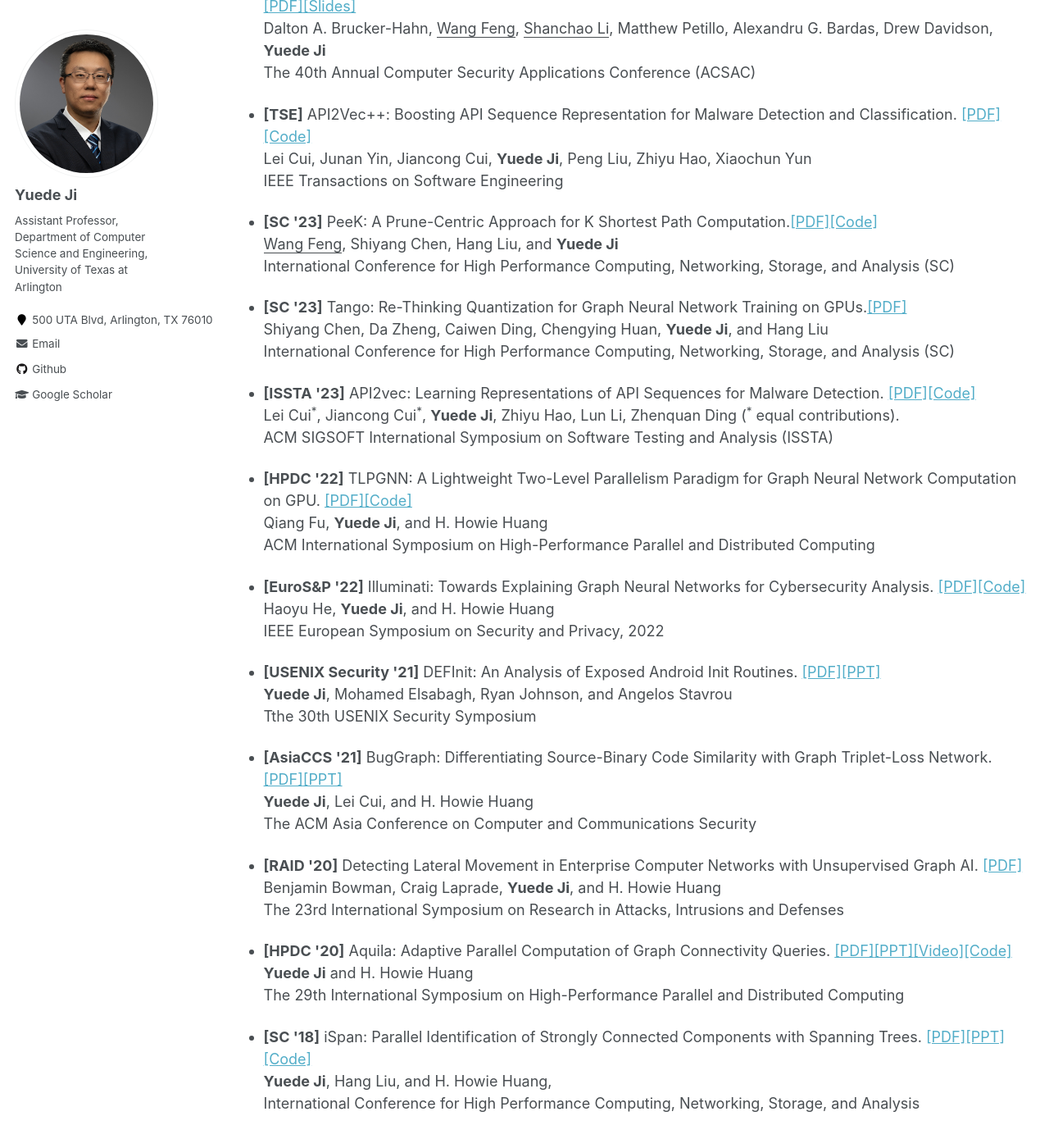
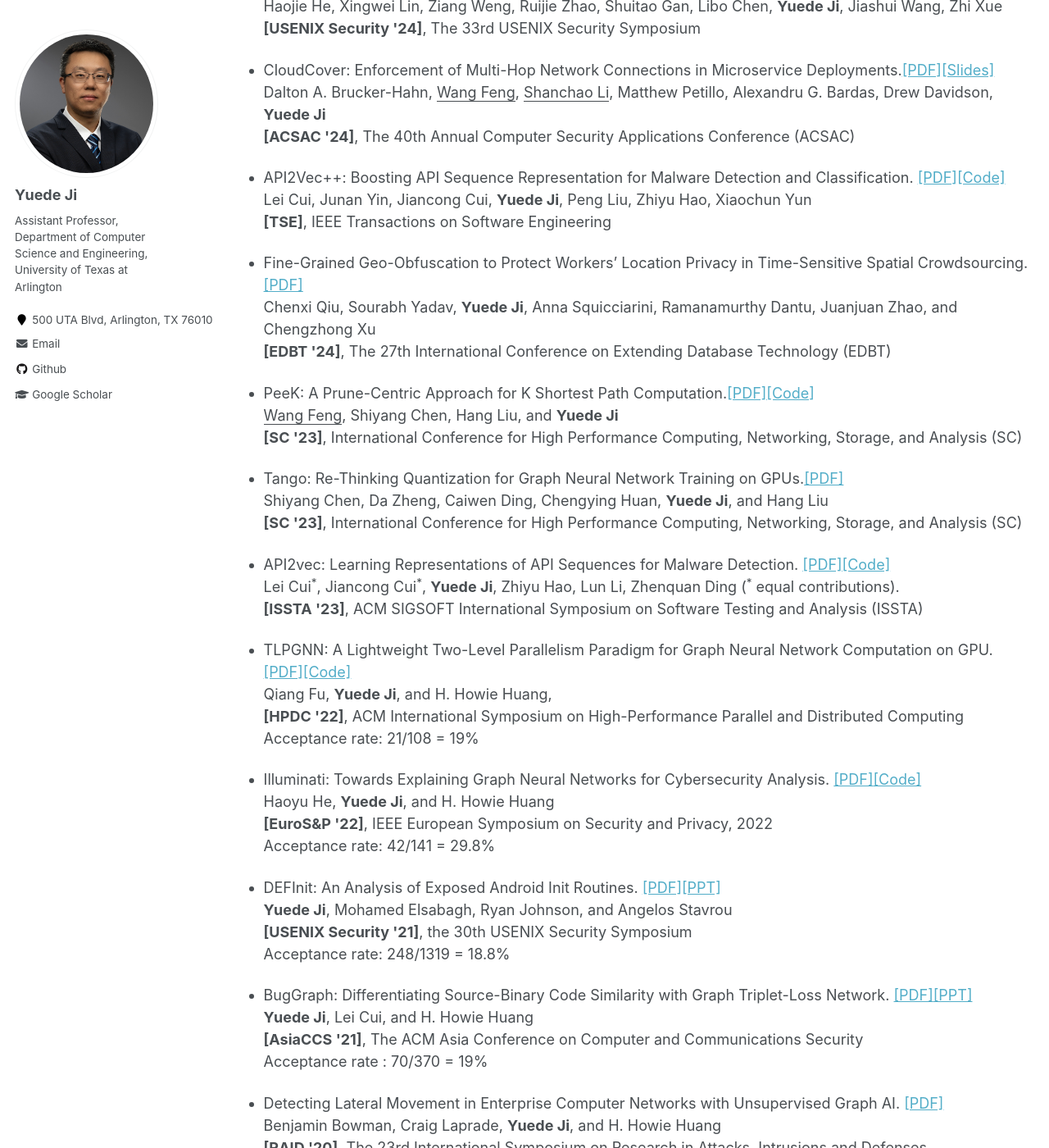
Before and after one commit to yuede/yuede.github.io, a Jekyll site: the page built from _pages/selected_publications.md, in a window 1280 px wide and 1400 px high, scrolled down 483 px. Shown: the whole window at 82% size. Built offline with Jekyll 4.4.1, drawn with Linux system fonts in a browser that asks for light colours; some of the changed text lies outside the part shown.

Commit message:
update publication

```diff
--- a/_pages/selected_publications.md
+++ b/_pages/selected_publications.md
@@ -10,55 +10,65 @@ author_profile: true
 
 Here is the [full publication list.](./publications_full.md) The students advised by me are <u>underlined</u>.
 
-* <strong>[EuroSys \'25]</strong> BINGO: Radix-based Bias Factorization for Random Walk on Dynamic Graphs.<br/>
+* HuggingGraph: Understanding the Supply Chain of LLM Ecosystem. [[PDF]](https://arxiv.org/pdf/2507.14240)<br/>
+<u>Mohammad Shahedur Rahman</u>, Peng Gao, <strong>Yuede Ji</strong><br/>
+<strong>[CIKM \'25]</strong>, 34th ACM International Conference on Information and Knowledge Management (CIKM), 2025<br/>
+
+* BINGO: Radix-based Bias Factorization for Random Walk on Dynamic Graphs.[[PDF]](https://dl.acm.org/doi/10.1145/3689031.3717456)<br/>
 Pinhuan Wang, Chengying Huan, Zhibin Wang, Chen Tian, <strong>Yuede Ji</strong>, Hang Liu<br/>
-ACM EuroSys 2025
+<strong>[EuroSys \'25]</strong>, ACM EuroSys 2025<br/>
 
-* <strong>[USENIX Security \'24]</strong> Code is not Natural Language: Unlock the Power of Semantics-Oriented Graph Representation for Binary Code Similarity Detection.<br/>
+* Code is not Natural Language: Unlock the Power of Semantics-Oriented Graph Representation for Binary Code Similarity Detection.<br/>
 Haojie He, Xingwei Lin, Ziang Weng, Ruijie Zhao, Shuitao Gan, Libo Chen, <strong>Yuede Ji</strong>, Jiashui Wang, Zhi Xue<br/>
-The 33rd USENIX Security Symposium<br/>
+<strong>[USENIX Security \'24]</strong>, The 33rd USENIX Security Symposium<br/>
 
-* <strong>[ACSAC \'24]</strong> CloudCover: Enforcement of Multi-Hop Network Connections in Microservice Deployments.[[PDF]](./24_ACSAC_CloudCover.pdf)[[Slides]](https://www.acsac.org/2024/files/web/slides/brucker-hahn-219-cloudcover.pptx)<br/>
+* CloudCover: Enforcement of Multi-Hop Network Connections in Microservice Deployments.[[PDF]](./24_ACSAC_CloudCover.pdf)[[Slides]](https://www.acsac.org/2024/files/web/slides/brucker-hahn-219-cloudcover.pptx)<br/>
 Dalton A. Brucker-Hahn, <u>Wang Feng</u>, <u>Shanchao Li</u>, Matthew Petillo, Alexandru G. Bardas, Drew Davidson, <strong>Yuede Ji</strong><br/>
-The 40th Annual Computer Security Applications Conference (ACSAC)<br/>
+<strong>[ACSAC \'24]</strong>, The 40th Annual Computer Security Applications Conference (ACSAC)<br/>
 
-* <strong>[TSE]</strong> API2Vec++: Boosting API Sequence Representation for Malware Detection and Classification. [[PDF]](https://ieeexplore.ieee.org/document/10586831)[[Code]](https://github.com/Coming98/API2Vec)<br/>
+* API2Vec++: Boosting API Sequence Representation for Malware Detection and Classification. [[PDF]](https://ieeexplore.ieee.org/document/10586831)[[Code]](https://github.com/Coming98/API2Vec)<br/>
 Lei Cui, Junan Yin, Jiancong Cui, <strong>Yuede Ji</strong>, Peng Liu, Zhiyu Hao, Xiaochun Yun<br/>
-IEEE Transactions on Software Engineering<br/>
+<strong>[TSE]</strong>, IEEE Transactions on Software Engineering<br/>
 
-* <strong>[SC \'23]</strong> PeeK: A Prune-Centric Approach for K Shortest Path Computation.[[PDF]](../files/23_SC_PeeK.pdf)[[Code]](https://github.com/SC-Lab-Go/PeeK)<br/>
+
+* Fine-Grained Geo-Obfuscation to Protect Workers’ Location Privacy in Time-Sensitive Spatial Crowdsourcing. [[PDF]](https://openproceedings.org/2024/conf/edbt/paper-94.pdf)<br/>
+Chenxi Qiu, Sourabh Yadav, <strong>Yuede Ji</strong>, Anna Squicciarini, Ramanamurthy Dantu, Juanjuan Zhao, and Chengzhong Xu<br/>
+<strong>[EDBT \'24]</strong>, The 27th International Conference on Extending Database Technology (EDBT)<br/>
+
+* PeeK: A Prune-Centric Approach for K Shortest Path Computation.[[PDF]](../files/23_SC_PeeK.pdf)[[Code]](https://github.com/SC-Lab-Go/PeeK)<br/>
 <u>Wang Feng</u>, Shiyang Chen, Hang Liu, and <strong>Yuede Ji</strong><br/>
-International Conference for High Performance Computing, Networking, Storage, and Analysis (SC)<br/>
+<strong>[SC \'23]</strong>, International Conference for High Performance Computing, Networking, Storage, and Analysis (SC)<br/>
 
-* <strong>[SC \'23]</strong> Tango: Re-Thinking Quantization for Graph Neural Network Training on GPUs.[[PDF]](../files/23_SC_Tango.pdf)<br/>
+* Tango: Re-Thinking Quantization for Graph Neural Network Training on GPUs.[[PDF]](../files/23_SC_Tango.pdf)<br/>
 Shiyang Chen, Da Zheng, Caiwen Ding, Chengying Huan, <strong>Yuede Ji</strong>, and Hang Liu<br/>
-International Conference for High Performance Computing, Networking, Storage, and Analysis (SC)<br/>
+<strong>[SC \'23]</strong>, International Conference for High Performance Computing, Networking, Storage, and Analysis (SC)<br/>
 
-* <strong>[ISSTA \'23]</strong> API2vec: Learning Representations of API Sequences for Malware Detection. [[PDF]](../files/23_ISSTA_API2Vec.pdf)[[Code]](https://github.com/Coming98/API2Vec)<br/>
+* API2vec: Learning Representations of API Sequences for Malware Detection. [[PDF]](../files/23_ISSTA_API2Vec.pdf)[[Code]](https://github.com/Coming98/API2Vec)<br/>
 Lei Cui<sup>\*</sup>, Jiancong Cui<sup>\*</sup>, <strong>Yuede Ji</strong>, Zhiyu Hao, Lun Li, Zhenquan Ding (<sup>\*</sup> equal contributions).<br/>
-ACM SIGSOFT International Symposium on Software Testing and Analysis (ISSTA)<br/>
+<strong>[ISSTA \'23]</strong>, ACM SIGSOFT International Symposium on Software Testing and Analysis (ISSTA)<br/>
 
-* <strong>[HPDC \'22]</strong> TLPGNN: A Lightweight Two-Level Parallelism Paradigm for Graph Neural Network Computation on GPU. [[PDF]](../files/22_hpdc_TLPGNN.pdf)[[Code]](https://github.com/binfoo1993/TLPGNN)<br/>Qiang Fu, <strong>Yuede Ji</strong>, and H. Howie Huang<br/>
-ACM International Symposium on High-Performance Parallel and Distributed Computing<br/>
+* TLPGNN: A Lightweight Two-Level Parallelism Paradigm for Graph Neural Network Computation on GPU. [[PDF]](../files/22_hpdc_TLPGNN.pdf)[[Code]](https://github.com/binfoo1993/TLPGNN)<br/>Qiang Fu, <strong>Yuede Ji</strong>, and H. Howie Huang,<br/><strong>[HPDC \'22]</strong>, ACM International Symposium on High-Performance Parallel and Distributed Computing<br/>
+Acceptance rate: 21/108 = 19%
 
-* <strong>[EuroS&P \'22]</strong> Illuminati: Towards Explaining Graph Neural Networks for Cybersecurity Analysis. [[PDF]](../files/22_EuroSP_Illuminati.pdf)[[Code]](https://github.com/iHeartGraph/Illuminati)<br/>
-Haoyu He, <strong>Yuede Ji</strong>, and H. Howie Huang<br/>
-IEEE European Symposium on Security and Privacy, 2022<br/>
+* Illuminati: Towards Explaining Graph Neural Networks for Cybersecurity Analysis. [[PDF]](../files/22_EuroSP_Illuminati.pdf)[[Code]](https://github.com/iHeartGraph/Illuminati)<br/>
+Haoyu He, <strong>Yuede Ji</strong>, and H. Howie Huang<br/><strong>[EuroS&P \'22]</strong>, IEEE European Symposium on Security and Privacy, 2022<br/>
+Acceptance rate: 42/141 = 29.8%
 
-* <strong>[USENIX Security \'21]</strong> DEFInit: An Analysis of Exposed Android Init Routines. [[PDF]](../files/21_Security_DEFInit.pdf)[[PPT]](../files/21_Security_DEFInit_slides.pdf)<br/>
-<strong>Yuede Ji</strong>, Mohamed Elsabagh, Ryan Johnson, and Angelos Stavrou<br/>
-Tthe 30th USENIX Security Symposium<br/>
+* DEFInit: An Analysis of Exposed Android Init Routines. [[PDF]](../files/21_Security_DEFInit.pdf)[[PPT]](../files/21_Security_DEFInit_slides.pdf)<br/>
+<strong>Yuede Ji</strong>, Mohamed Elsabagh, Ryan Johnson, and Angelos Stavrou<br/><strong>[USENIX Security \'21]</strong>, the 30th USENIX Security Symposium<br/>
+Acceptance rate: 248/1319 = 18.8%
 
-* <strong>[AsiaCCS \'21]</strong> BugGraph: Differentiating Source-Binary Code Similarity with Graph Triplet-Loss Network. [[PDF]](../files/21_AsiaCCS_BugGraph.pdf)[[PPT]](../files/21_AsiaCCS_BugGraph_slides.pdf)<br/>
-<strong>Yuede Ji</strong>, Lei Cui, and H. Howie Huang<br/>
-The ACM Asia Conference on Computer and Communications Security<br/>
+* BugGraph: Differentiating Source-Binary Code Similarity with Graph Triplet-Loss Network. [[PDF]](../files/21_AsiaCCS_BugGraph.pdf)[[PPT]](../files/21_AsiaCCS_BugGraph_slides.pdf)<br/>
+<strong>Yuede Ji</strong>, Lei Cui, and H. Howie Huang<br/><strong>[AsiaCCS \'21]</strong>, The ACM Asia Conference on Computer and Communications Security<br/>
+Acceptance rate : 70/370 = 19%
 
-* <strong>[RAID \'20]</strong> Detecting Lateral Movement in Enterprise Computer Networks with Unsupervised Graph AI. [[PDF]](../files/20_RAID_lateral_movement.pdf)<br/>
-Benjamin Bowman, Craig Laprade, <strong>Yuede Ji</strong>, and H. Howie Huang<br/>
-The 23rd International Symposium on Research in Attacks, Intrusions and Defenses<br/>
 
-* <strong>[HPDC \'20]</strong> Aquila: Adaptive Parallel Computation of Graph Connectivity Queries. [[PDF]](../files/20_HPDC_Aquila.pdf)[[PPT]](../files/20_HPDC_Aquila_slides.pdf)[[Video]](https://youtu.be/CtkJtICiHRc)[[Code]](https://github.com/iHeartGraph/Aquila)<br/><strong>Yuede Ji</strong> and H. Howie Huang<br/>
-The 29th International Symposium on High-Performance Parallel and Distributed Computing<br/>
+* Detecting Lateral Movement in Enterprise Computer Networks with Unsupervised Graph AI. [[PDF]](../files/20_RAID_lateral_movement.pdf)<br/>
+Benjamin Bowman, Craig Laprade, <strong>Yuede Ji</strong>, and H. Howie Huang<br/><strong>[RAID \'20]</strong>, The 23rd International Symposium on Research in Attacks, Intrusions and Defenses<br/>
+Acceptance rate: 31/121 = 25.6%
 
-* <strong>[SC \'18]</strong> iSpan: Parallel Identification of Strongly Connected Components with Spanning Trees. [[PDF]](../files/18_SC_iSpan.pdf)[[PPT]](../files/18_SC_iSpan_slides.pdf)[[Code]](https://github.com/iHeartGraph/iSpan)<br/><strong>Yuede Ji</strong>, Hang Liu, and H. Howie Huang,<br/>
-International Conference for High Performance Computing, Networking, Storage, and Analysis<br/>
+* Aquila: Adaptive Parallel Computation of Graph Connectivity Queries. [[PDF]](../files/20_HPDC_Aquila.pdf)[[PPT]](../files/20_HPDC_Aquila_slides.pdf)[[Video]](https://youtu.be/CtkJtICiHRc)[[Code]](https://github.com/iHeartGraph/Aquila)<br/><strong>Yuede Ji</strong> and H. Howie Huang<br/><strong>[HPDC \'20]</strong>, The 29th International Symposium on High-Performance Parallel and Distributed Computing<br/>
+Acceptance rate: 16/71 = 22%
+
+* iSpan: Parallel Identification of Strongly Connected Components with Spanning Trees. [[PDF]](../files/18_SC_iSpan.pdf)[[PPT]](../files/18_SC_iSpan_slides.pdf)[[Code]](https://github.com/iHeartGraph/iSpan)<br/><strong>Yuede Ji</strong>, Hang Liu, and H. Howie Huang,<br/><strong>[SC \'18]</strong>, Proceedings of the International Conference for High Performance Computing, Networking, Storage, and Analysis<br/>
+Acceptance rate (first round): 55/288 = 19%
```
Also changed, not shown: other parts of _pages/selected_publications.md (+2 -2 lines), _pages/about.md (+4 -0 lines), _pages/full_publications.md (renamed from _pages/publications.md, +2 -2 lines), _pages/selected_publications_backup.md (added, +64 -0 lines), 1 other file.
